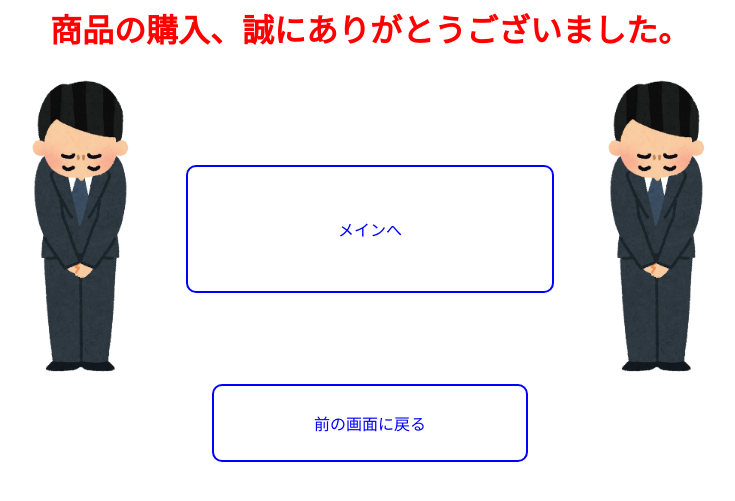
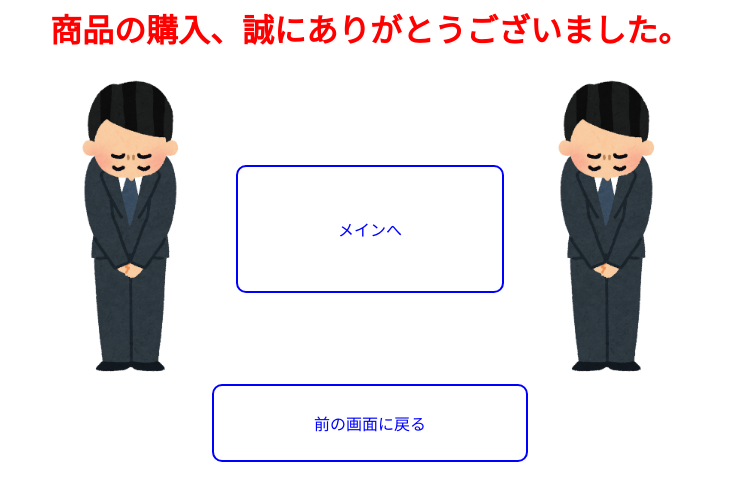
Before and after one commit to st323a2115h-takeuchi/PBL.101, a PHP site: page /owari.html in a window 1280 px wide. Shown: the part 78-579 px from the top of the page, without its empty margins (270-1005 px from the left). Run offline with PHP 8.4, Linux system fonts and the light colour scheme.

Commit message:
Update owari.css

```diff
--- a/owari.css
+++ b/owari.css
@@ -4,7 +4,7 @@
     border: solid 2px #0000ff;
     color: #0000ff;
     border-radius: 10px;
-    padding: 50px 150px;
+    padding: 50px 100px;
     text-decoration: none;
     font-size: 1em;
     transition: all .3s ease 0s;
```
